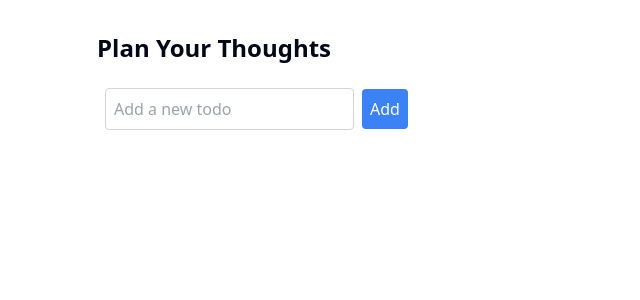
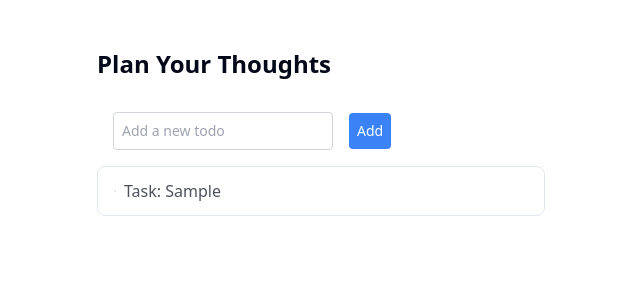
Before and after one commit to mohammed-sharraf-sazim/The-Todo, a Next.js app: page /todo in a window 1280 px wide. Both pictures are taken after typing "Sample" into the empty fields and a click on the button "Add". Shown: the top 300 px of the page, without its empty margins (319-959 px from the left). Built offline with nearby package versions, Linux system fonts and the light colour scheme.

Commit message:
fix(NTD): Refactor of TodoForm

```diff
--- a/modules/todo/components/TodoForm.tsx
+++ b/modules/todo/components/TodoForm.tsx
@@ -1,57 +1,58 @@
 import React, { useState } from "react";
-import { FormItem } from "../../../shared/components/ui/form";
+import { FormItem, Form, FormField, FormLabel, FormMessage } from "../../../shared/components/ui/form";
 import { Button } from "../../../shared/components/ui/button";
 import { Input } from "../../../shared/components/ui/input";
 import { useAppDispatch } from "@/shared/redux/hooks";
 import { TodoSchema } from "../models";
 import { addTodo } from "@/shared/redux/reducers/todoSlice";
+import { useForm } from "react-hook-form";
+import { zodResolver } from "@hookform/resolvers/zod";
 
 const TodoForm: React.FC = () => {
-  const [text, setText] = useState("");
   const dispatch = useAppDispatch();
  const [error, setError] = useState<string | null>(null);
+  const form = useForm({
+    resolver: zodResolver(TodoSchema.pick({ task: true })),
+    defaultValues: {
+      task: "",
+    },
+  });
 
-  const handleAddTask = (event: React.FormEvent) => {
-    event.preventDefault();
+  const onSubmit = (values: { task: string }) => {
     const result = TodoSchema.safeParse({
       id: Date.now(),
-      task: text,
+      task: values.task,
       isCompleted: false,
       priority: "No",
       deadline: null,
     });
     if (result.success) {
       dispatch(addTodo(result.data));
-      setText("");
-      setError(null)
+      form.reset();
     } else {
       setError(result.error.errors[0].message);
     }
   };
 
   return (
+    <Form {...form} >
       <div>
-    <form onSubmit={handleAddTask} className="flex items-center p-2">
+      <form onSubmit={form.handleSubmit(onSubmit)} className="flex items-center p-4">
+        <FormField
+          control={form.control}
+          name="task"
+          render={({ field }) => (
             <FormItem>
-        <Input
-          type="text"
-          value={text}
-          onChange={(e) => setText(e.target.value)}
-          placeholder="Add a new todo"
-          className="flex-1 p-2 border border-gray-300 rounded"
+              <Input {...field} placeholder="Add a new todo" className="flex-1 p-2 border border-gray-300 rounded" />
+              <FormMessage className="text-red-400"/>
+            </FormItem>
+          )}
         />
-      </FormItem>
-      <FormItem>
-        <Button
-          type="submit"
-          className="p-2 ml-2 text-white bg-blue-500 rounded"
-        >
-          Add
-        </Button>
-      </FormItem>
+        <Button type="submit" className="p-2 ml-4 text-white bg-blue-500 rounded">Add</Button>
       </form>
       {error && <div className="error-message">{error}</div>}
       </div>
+    </Form>
   );
 };
 
--- /dev/null
+++ b/modules/todo/components/TodoList.tsx
@@ -0,0 +1,46 @@
+import React, { useEffect, useState } from "react";
+import { useAppSelector } from "@/shared/redux/hooks";
+import { Todo } from "../models";
+import { Checkbox } from "@/shared/components/ui/checkbox";
+import { Card, CardContent } from "@/shared/components/ui/card";
+
+const TodoList: React.FC = () => {
+  const [isClient, setIsClient] = useState(false);
+  const todos = useAppSelector((state) => state.todos.todos);
+
+  useEffect(() => {
+    setIsClient(true);
+  }, []);
+
+  if (!isClient) {
+    return null;
+  }
+
+  return (
+    <div className="space-y-4">
+      {todos.map((todo: Todo) => (
+        <Card key={todo.id}>
+          <CardContent className="flex items-center justify-between p-4">
+            <div className="flex items-center space-x-2">
+              <Checkbox
+                id={`todo-${todo.id}`}
+                checked={todo.isCompleted}
+                disabled
+              />
+              <label
+                htmlFor={`todo-${todo.id}`}
+                className={`text-md font-medium leading-none peer-disabled:cursor-not-allowed peer-disabled:opacity-70 ${
+                  todo.isCompleted ? 'line-through text-gray-500' : ''
+                }`}
+              >
+                Task: {todo.task}
+              </label>
+            </div>
+          </CardContent>
+        </Card>
+      ))}
+    </div>
+  );
+};
+
+export default TodoList;
--- a/modules/todo/containers/TodoPageContainer.tsx
+++ b/modules/todo/containers/TodoPageContainer.tsx
@@ -1,11 +1,13 @@
 import React from 'react'
 import TodoForm from '../components/TodoForm'
+import TodoList from '../components/TodoList'
 
 const TodoPageContainer: React.FC = () => {
   return (
     <div className="max-w-md mx-auto mt-8">
        <h1 className="text-2xl font-bold mb-4">Plan Your Thoughts</h1>
        <TodoForm/>
+       <TodoList/>
     </div>
   )
 }
--- a/modules/todo/models.ts
+++ b/modules/todo/models.ts
@@ -5,7 +5,7 @@
 
 export const TodoSchema = z.object({
   id: z.number(),
-  task: z.string().min(1, { message: "Task cannot be empty" }),
+  task: z.string().min(1, { message: "Task cannot be empty" }).regex(/.*\S.*/, { message: "Task cannot be only whitespace" }),
   isCompleted: z.boolean(),
   priority: z.enum(['Low', 'Medium', 'High', 'No']),
   deadline: z.date().nullable().refine(date => date === null || (date >= startDate && date <= endDate), {
--- a/package.json
+++ b/package.json
@@ -9,7 +9,12 @@
     "lint": "next lint"
   },
   "dependencies": {
+    "@emotion/react": "^11.13.0",
+    "@emotion/styled": "^11.13.0",
     "@hookform/resolvers": "^3.9.0",
+    "@mui/icons-material": "^5.16.5",
+    "@mui/material": "^5.16.5",
+    "@radix-ui/react-checkbox": "^1.1.1",
     "@radix-ui/react-label": "^2.1.0",
     "@radix-ui/react-slot": "^1.1.0",
     "@reduxjs/toolkit": "^2.2.6",
--- /dev/null
+++ b/shared/components/ui/card.tsx
@@ -0,0 +1,79 @@
+import * as React from "react"
+
+import { cn } from "@/lib/utils"
+
+const Card = React.forwardRef<
+  HTMLDivElement,
+  React.HTMLAttributes<HTMLDivElement>
+>(({ className, ...props }, ref) => (
+  <div
+    ref={ref}
+    className={cn(
+      "rounded-lg border bg-card text-card-foreground shadow-sm",
+      className
+    )}
+    {...props}
+  />
+))
+Card.displayName = "Card"
+
+const CardHeader = React.forwardRef<
+  HTMLDivElement,
+  React.HTMLAttributes<HTMLDivElement>
+>(({ className, ...props }, ref) => (
+  <div
+    ref={ref}
+    className={cn("flex flex-col space-y-1.5 p-6", className)}
+    {...props}
+  />
+))
+CardHeader.displayName = "CardHeader"
+
+const CardTitle = React.forwardRef<
+  HTMLParagraphElement,
+  React.HTMLAttributes<HTMLHeadingElement>
+>(({ className, ...props }, ref) => (
+  <h3
+    ref={ref}
+    className={cn(
+      "text-2xl font-semibold leading-none tracking-tight",
+      className
+    )}
+    {...props}
+  />
+))
+CardTitle.displayName = "CardTitle"
+
+const CardDescription = React.forwardRef<
+  HTMLParagraphElement,
+  React.HTMLAttributes<HTMLParagraphElement>
+>(({ className, ...props }, ref) => (
+  <p
+    ref={ref}
+    className={cn("text-sm text-muted-foreground", className)}
+    {...props}
+  />
+))
+CardDescription.displayName = "CardDescription"
+
+const CardContent = React.forwardRef<
+  HTMLDivElement,
+  React.HTMLAttributes<HTMLDivElement>
+>(({ className, ...props }, ref) => (
+  <div ref={ref} className={cn("p-6 pt-0", className)} {...props} />
+))
+CardContent.displayName = "CardContent"
+
+const CardFooter = React.forwardRef<
+  HTMLDivElement,
+  React.HTMLAttributes<HTMLDivElement>
+>(({ className, ...props }, ref) => (
+  <div
+    ref={ref}
+    className={cn("flex items-center p-6 pt-0", className)}
+    {...props}
+  />
+))
+CardFooter.displayName = "CardFooter"
+
+export { Card, CardHeader, CardFooter, CardTitle, CardDescription, CardContent }
--- /dev/null
+++ b/shared/components/ui/checkbox.tsx
@@ -0,0 +1,28 @@
+import * as React from "react"
+import * as CheckboxPrimitive from "@radix-ui/react-checkbox"
+import { Check } from "lucide-react"
+
+import { cn } from "@/lib/utils"
+
+const Checkbox = React.forwardRef<
+  React.ElementRef<typeof CheckboxPrimitive.Root>,
+  React.ComponentPropsWithoutRef<typeof CheckboxPrimitive.Root>
+>(({ className, ...props }, ref) => (
+  <CheckboxPrimitive.Root
+    ref={ref}
+    className={cn(
+      "peer h-4 w-4 shrink-0 rounded-sm border border-primary ring-offset-background focus-visible:outline-none focus-visible:ring-2 focus-visible:ring-ring focus-visible:ring-offset-2 disabled:cursor-not-allowed disabled:opacity-50 data-[state=checked]:bg-primary data-[state=checked]:text-primary-foreground",
+      className
+    )}
+    {...props}
+  >
+    <CheckboxPrimitive.Indicator
+      className={cn("flex items-center justify-center text-current")}
+    >
+      <Check className="h-4 w-4" />
+    </CheckboxPrimitive.Indicator>
+  </CheckboxPrimitive.Root>
+))
+Checkbox.displayName = CheckboxPrimitive.Root.displayName
+
+export { Checkbox }
--- a/shared/components/ui/form.tsx
+++ b/shared/components/ui/form.tsx
@@ -11,7 +11,7 @@
 } from "react-hook-form"
 
 import { cn } from "@/lib/utils"
-import { Label } from "@/shared/components/ui/label"
+import { Label } from "@/components/ui/label"
 
 const Form = FormProvider
 
```
Also changed, not shown: components/ui/label.tsx (renamed from shared/components/ui/label.tsx), 1 other file (tests, documents, lock files or other folders). Lines whose indentation alone changed are shown as unchanged.
